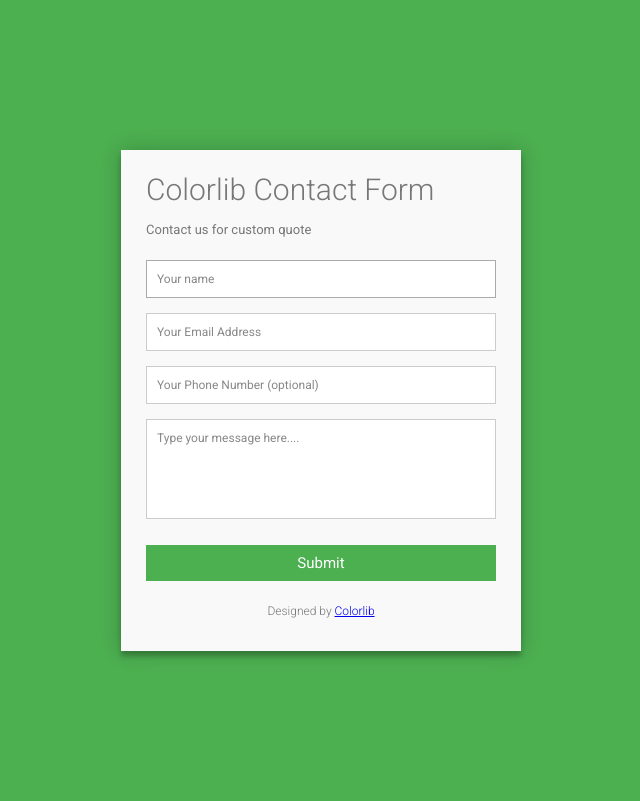
After one commit to mxdzqr/Test, a PHP site: page /index.html in a window 1280 px wide. The commit adds this page. Shown: the whole page, without its empty margins (319-959 px from the left). Run offline with PHP 8.4, Linux system fonts and the light colour scheme.

Commit message:
task 2 completed

```diff
--- /dev/null
+++ b/task2/feedback/5fa17e430bca4.txt
@@ -0,0 +1 @@
+{"name":"67465745","address":"74575@fd.dsfsd","phone":"4745764","message":"574567"}
--- /dev/null
+++ b/task2/index.html
@@ -0,0 +1,24 @@
+<!DOCTYPE html>
+<html>
+<head>
+    <meta charset="utf-8">
+    <title>TEST</title>
+    <link rel="stylesheet" href="style.css">
+    <script src="https://code.jquery.com/jquery-3.5.1.js" integrity="sha256-QWo7LDvxbWT2tbbQ97B53yJnYU3WhH/C8ycbRAkjPDc=" crossorigin="anonymous"></script>
+</head>
+<body>
+<div class="container">
+    <form id="contact" action="index.php" method="post">
+        <h3>Colorlib Contact Form</h3>
+        <h4>Contact us for custom quote</h4>
+        <fieldset><input placeholder="Your name" name="name" type="text" tabindex="1" required autofocus></fieldset>
+        <fieldset><input placeholder="Your Email Address" name="address" type="email" tabindex="2" required></fieldset>
+        <fieldset><input placeholder="Your Phone Number (optional)" name="phone" type="tel" tabindex="3" required></fieldset>
+        <fieldset><textarea placeholder="Type your message here...." name="message" tabindex="5" required></textarea></fieldset>
+        <fieldset><button name="submit" type="submit" id="contact-submit" data-submit="...Sending">Submit</button></fieldset>
+        <p class="copyright">Designed by <a href="https://colorlib.com" target="_blank" title="Colorlib">Colorlib</a></p>
+    </form>
+</div>
+</body>
+<script type="text/javascript" src="script.js"></script>
+</html>
--- /dev/null
+++ b/task2/script.js
@@ -0,0 +1,14 @@
+$().ready(function(){
+    $("#contact-submit").click(function(e){
+        e.preventDefault();
+        var form = $("#contact").serialize();
+        $.ajax({
+            type: "POST",
+            url: "index.php",
+            data: form,
+            success: function(data){
+                alert('Форма отправлена');
+            }
+        });
+    });
+});
--- /dev/null
+++ b/task2/style.css
@@ -0,0 +1,144 @@
+@import url(https://fonts.googleapis.com/css?family=Roboto:400,300,600,400italic);
+* {
+    margin: 0;
+    padding: 0;
+    box-sizing: border-box;
+    -webkit-box-sizing: border-box;
+    -moz-box-sizing: border-box;
+    -webkit-font-smoothing: antialiased;
+    -moz-font-smoothing: antialiased;
+    -o-font-smoothing: antialiased;
+    font-smoothing: antialiased;
+    text-rendering: optimizeLegibility;
+}
+
+body {
+    font-family: "Roboto", Helvetica, Arial, sans-serif;
+    font-weight: 100;
+    font-size: 12px;
+    line-height: 30px;
+    color: #777;
+    background: #4CAF50;
+}
+
+.container {
+    max-width: 400px;
+    width: 100%;
+    margin: 0 auto;
+    position: relative;
+}
+
+#contact input[type="text"],
+#contact input[type="email"],
+#contact input[type="tel"],
+#contact input[type="url"],
+#contact textarea,
+#contact button[type="submit"] {
+    font: 400 12px/16px "Roboto", Helvetica, Arial, sans-serif;
+}
+
+#contact {
+    background: #F9F9F9;
+    padding: 25px;
+    margin: 150px 0;
+    box-shadow: 0 0 20px 0 rgba(0, 0, 0, 0.2), 0 5px 5px 0 rgba(0, 0, 0, 0.24);
+}
+
+#contact h3 {
+    display: block;
+    font-size: 30px;
+    font-weight: 300;
+    margin-bottom: 10px;
+}
+
+#contact h4 {
+    margin: 5px 0 15px;
+    display: block;
+    font-size: 13px;
+    font-weight: 400;
+}
+
+fieldset {
+    border: medium none !important;
+    margin: 0 0 10px;
+    min-width: 100%;
+    padding: 0;
+    width: 100%;
+}
+
+#contact input[type="text"],
+#contact input[type="email"],
+#contact input[type="tel"],
+#contact input[type="url"],
+#contact textarea {
+    width: 100%;
+    border: 1px solid #ccc;
+    background: #FFF;
+    margin: 0 0 5px;
+    padding: 10px;
+}
+
+#contact input[type="text"]:hover,
+#contact input[type="email"]:hover,
+#contact input[type="tel"]:hover,
+#contact input[type="url"]:hover,
+#contact textarea:hover {
+    -webkit-transition: border-color 0.3s ease-in-out;
+    -moz-transition: border-color 0.3s ease-in-out;
+    transition: border-color 0.3s ease-in-out;
+    border: 1px solid #aaa;
+}
+
+#contact textarea {
+    height: 100px;
+    max-width: 100%;
+    resize: none;
+}
+
+#contact button[type="submit"] {
+    cursor: pointer;
+    width: 100%;
+    border: none;
+    background: #4CAF50;
+    color: #FFF;
+    margin: 0 0 5px;
+    padding: 10px;
+    font-size: 15px;
+}
+
+#contact button[type="submit"]:hover {
+    background: #43A047;
+    -webkit-transition: background 0.3s ease-in-out;
+    -moz-transition: background 0.3s ease-in-out;
+    transition: background-color 0.3s ease-in-out;
+}
+
+#contact button[type="submit"]:active {
+    box-shadow: inset 0 1px 3px rgba(0, 0, 0, 0.5);
+}
+
+.copyright {
+    text-align: center;
+}
+
+#contact input:focus,
+#contact textarea:focus {
+    outline: 0;
+    border: 1px solid #aaa;
+}
+
+::-webkit-input-placeholder {
+    color: #888;
+}
+
+:-moz-placeholder {
+    color: #888;
+}
+
+::-moz-placeholder {
+    color: #888;
+}
+
+:-ms-input-placeholder {
+    color: #888;
+}
```
Also changed, not shown: task2/index.php (+8 -1 lines).
